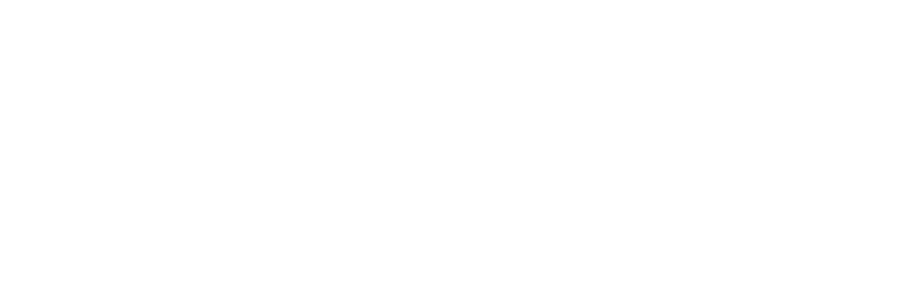
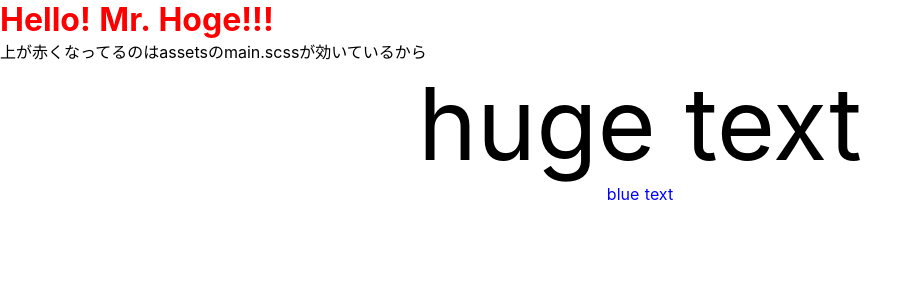
Before and after one commit to OR6107/149th-kaiseifes, a Nuxt app: page /hoge in a window 1280 px wide. Before the commit this address had no page. Shown: the top 300 px of the page, without its empty margins (0-923 px from the left). Built offline with nearby package versions, Linux system fonts and the light colour scheme.

Commit message:
Add test page

```diff
--- /dev/null
+++ b/pages/hoge.vue
@@ -0,0 +1,34 @@
+<template>
+  <div>
+    <h1>Hello! Mr. {{ name }}!!!</h1>
+    上が赤くなってるのはassetsのmain.scssが効いているから
+    <div class="container">
+      <div class="title">huge text</div>
+      <div class="subtitle">blue text</div>
+    </div>
+  </div>
+</template>
+
+<script>
+export default {
+  data() {
+    return {
+      name: 'Hoge',
+    }
+  },
+}
+</script>
+
+<style lang="scss" scoped>
+$title-size: 100px;
+
+.container {
+  text-align: center;
+  .title {
+    font-size: $title-size;
+  }
+  .subtitle {
+    color: blue;
+  }
+}
+</style>
```
Also changed, not shown: 1 other file (tests, documents, lock files or other folders).
